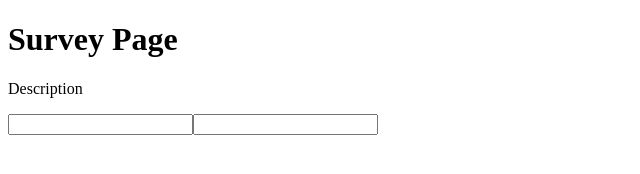
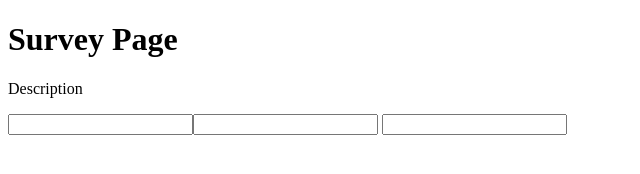
Before and after one commit to dalocodes/survey-form, a plain HTML site: page index.html in a window 1280 px wide. Shown: the whole page, without its empty margins (0-640 px from the left). Drawn offline with Linux system fonts and the light colour scheme.

Commit message:
feature required

```diff
--- a/index.html
+++ b/index.html
@@ -10,8 +10,9 @@
     <h1 id="title">Survey Page</h1>
     <p id="description">Description</p>
     <form id="survey-form">
-        <input id="name" type="text"><input/>
+        <input id="name" type="text" required><input/>
 
+        <input id="email" type="text" required></input>
     </form>
 
 
```
